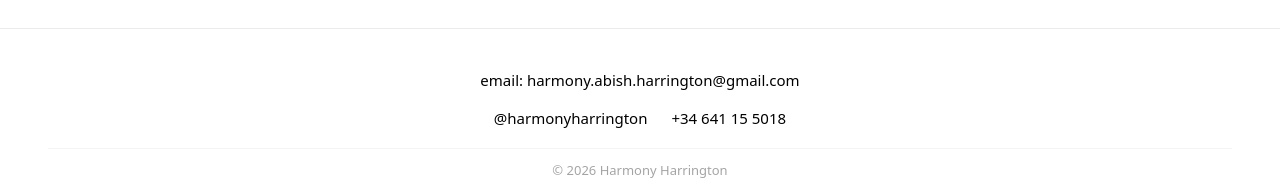
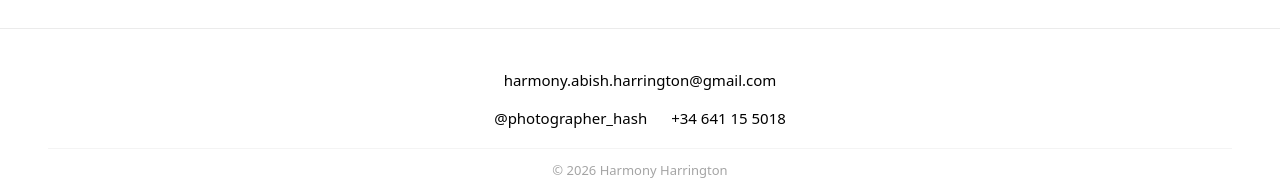
Before and after one commit to kyska22/HarmonyHarrington, a React (Vite) app: page /info in a window 1280 px wide. Shown: the part 1628-1808 px from the top of the page. Built offline with nearby package versions, Linux system fonts and the light colour scheme.

Commit message:
detalles

```diff
--- a/src/config.ts
+++ b/src/config.ts
@@ -68,8 +68,8 @@ export const infoPageConfig: InfoPageConfig = {
     },
     {
       label: "Instagram",
-      value: "@harmonyharrington",
-      href: "https://instagram.com/harmonyharrington",
+      value: "@photographer_hash",
+      href: "https://instagram.com/photographer_hash",
     },
     {
       label: "Teléfono",
@@ -286,10 +286,10 @@ export const galleryConfig: GalleryConfig = {
 
 export const seoConfig = {
   siteName: "Harmony Harrington Photography",
-  siteUrl: "https://harmonyharrington.com",
+  siteUrl: "https://harmony-harrington.vercel.app/",
   author: "Harmony Harrington",
   description: "Fotógrafa profesional especializada en fotografía de bodas, retratos y arte en Madrid, España.",
   keywords: "fotografía, bodas, retratos, fotógrafa profesional, Madrid, España",
   locale: "es_ES",
-  twitter: "@harmonyharrington",
+  twitter: "@photographer_hash",
 };
--- a/src/pages/Info.tsx
+++ b/src/pages/Info.tsx
@@ -52,7 +52,7 @@ export default function Info() {
     title: "Sobre la Fotógrafa - Harmony Harrington",
     description: "Conoce a Harmony Harrington, fotógrafa profesional especializada en bodas, retratos y fotografía artística. Descubre mis paquetes de boda y contacta conmigo para tu evento especial.",
     keywords: "fotografía de bodas, retratos profesionales, fotógrafa Madrid, paquetes de boda",
-    canonicalUrl: "https://harmonyharrington.com/info",
+    canonicalUrl: "https://harmony-harrington.vercel.app/",
     ogImage: "/images/Harmony.webp",
   });
 
@@ -518,7 +518,7 @@ export default function Info() {
             href={getFooterHref(cfg.contactEntries.find((e) => e.label === "Email") ?? { label: "Email", value: "", href: "" })}
             style={{ color: "#000", textDecoration: "none" }}
           >
-            email: {cfg.contactEntries.find((e) => e.label === "Email")?.value ?? ""}
+           {cfg.contactEntries.find((e) => e.label === "Email")?.value ?? ""}
           </a>
         </div>
         <div style={{ display: "flex", justifyContent: "center", flexWrap: "wrap", gap: "24px", fontSize: "15px", color: "#000" }}>
```
